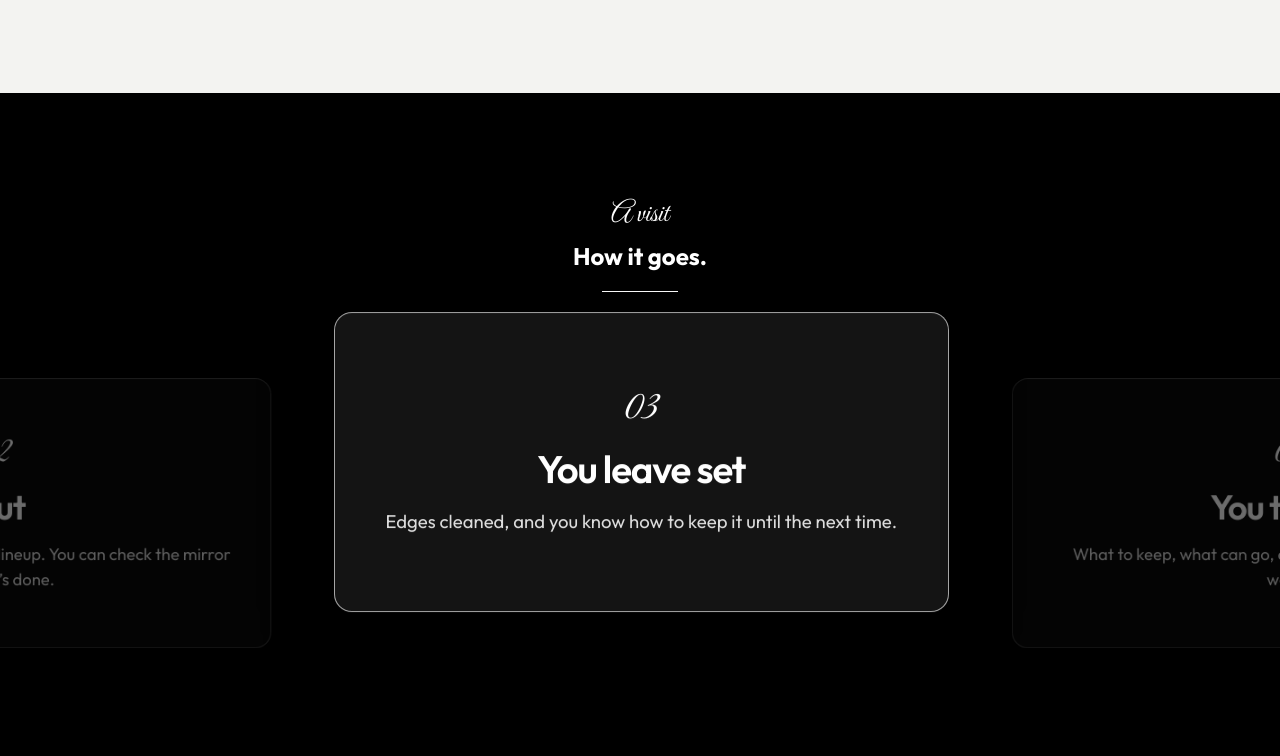
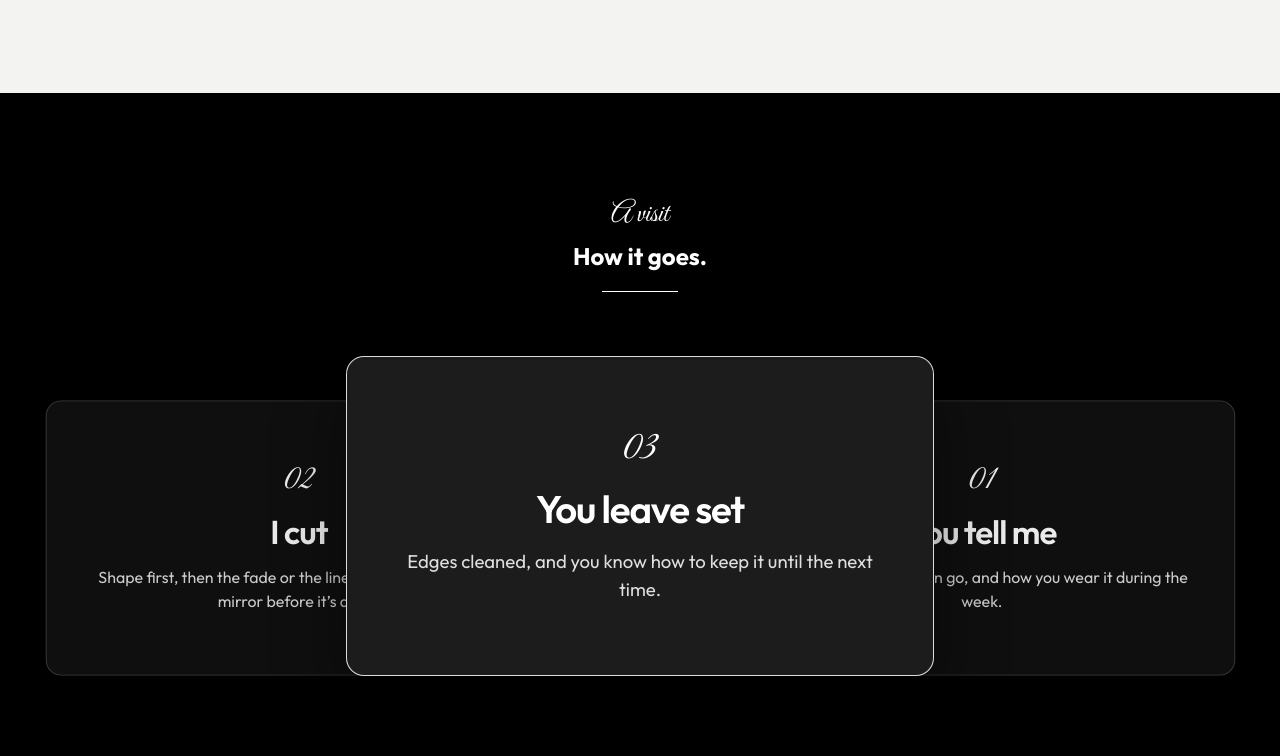
Before and after one commit to Tobitolos/valorafrocut, a plain HTML site: page index.html in a window 1280 px wide. Shown: the part 3084-3840 px from the top of the page. Drawn offline with Linux system fonts and the light colour scheme.

Commit message:
Show the visit slides on desktop and add a back-to-top button.
The row stayed blank until a scroll observer ran, so the slides never appeared or moved.

Co-authored-by: Cursor <cursoragent@cursor.com>

```diff
--- a/css/styles.css
+++ b/css/styles.css
@@ -373,45 +373,45 @@ h1, h2, h3, p { margin: 0; }
   background: #000;
   color: #fff;
   padding: 108px 0 120px;
-  overflow: hidden;
-  transform: translateY(150px);
-  opacity: 0;
-  transition: transform 1.05s cubic-bezier(0.16, 1, 0.3, 1), opacity 0.9s ease;
 }
-#how.steps-band.is-in { transform: none; opacity: 1; }
+#how.steps-band.rise { animation: lift-in 0.9s cubic-bezier(0.16, 1, 0.3, 1) both; }
 .steps-head { text-align: center; padding: 0 24px; margin-bottom: 8px; }
 .step-slider {
   position: relative;
-  width: 100%;
-  overflow: hidden;
-  padding: 54px 0 42px;
+  display: grid;
+  place-items: center;
+  width: min(1200px, 100%);
+  min-height: 460px;
+  margin: 0 auto;
+  padding: 28px 0 12px;
 }
-.step-track {
-  display: flex;
-  align-items: stretch;
-  will-change: transform;
-}
+.step-track { display: contents; }
 .step-slider .step {
-  flex: 0 0 min(640px, 48vw);
-  margin: 0 16px;
-  min-height: 300px;
+  grid-area: 1 / 1;
+  width: min(680px, 46vw);
+  min-height: 320px;
+  margin: 0;
   display: flex;
   flex-direction: column;
   justify-content: center;
-  padding: 48px 42px;
-  transform: scale(0.9) translateY(28px);
-  opacity: 0.42;
+  padding: 48px 44px;
+  background: #111;
+  opacity: 0.92;
   z-index: 1;
-  transition: transform 0.75s cubic-bezier(0.16, 1, 0.3, 1), opacity 0.75s ease, background 0.75s ease, border-color 0.75s ease, box-shadow 0.75s ease;
+  pointer-events: none;
+  transition: transform 0.8s cubic-bezier(0.16, 1, 0.3, 1), opacity 0.8s ease, background 0.8s ease, border-color 0.8s ease, box-shadow 0.8s ease;
 }
-.step-slider .step.is-current {
-  transform: scale(1) translateY(-26px);
+.step-slider .step[data-pos="0"] {
   opacity: 1;
-  background: rgba(255, 255, 255, 0.08);
-  border-color: rgba(255, 255, 255, 0.62);
-  box-shadow: 0 28px 70px rgba(0, 0, 0, 0.45);
-  z-index: 2;
+  z-index: 3;
+  pointer-events: auto;
+  transform: translateY(-22px) scale(1);
+  background: #1c1c1c;
+  border-color: rgba(255, 255, 255, 0.85);
+  box-shadow: 0 30px 70px rgba(0, 0, 0, 0.45);
 }
+.step-slider .step[data-pos="1"] { transform: translateX(58%) scale(0.86); }
+.step-slider .step[data-pos="-1"] { transform: translateX(-58%) scale(0.86); }
 .step-slider .step h3 { font-size: clamp(1.8rem, 3vw, 2.7rem); }
 .step-slider .step p { font-size: 1.16rem; max-width: 36rem; margin-left: auto; margin-right: auto; line-height: 1.5; }
 #how.steps-band h2,
@@ -430,7 +430,33 @@ h1, h2, h3, p { margin: 0; }
   background: #fff;
   transition: width 0.7s ease 0.2s;
 }
-#how.steps-band.is-in .steps-head h2::after { width: 76px; }
+#how.steps-band.rise .steps-head h2::after,
+#how.steps-band .steps-head h2::after { width: 76px; }
+@keyframes lift-in {
+  from { transform: translateY(90px); }
+  to { transform: none; }
+}
+.to-top {
+  position: fixed;
+  right: 28px;
+  bottom: 28px;
+  z-index: 35;
+  width: 54px;
+  height: 54px;
+  border-radius: 999px;
+  border: 1.5px solid #fff;
+  background: #000;
+  color: #fff;
+  cursor: pointer;
+  font-size: 1.3rem;
+  line-height: 1;
+  opacity: 0;
+  pointer-events: none;
+  transform: translateY(12px);
+  transition: opacity 0.3s ease, transform 0.3s ease, background 0.2s ease, color 0.2s ease;
+}
+.to-top.is-on { opacity: 1; pointer-events: auto; transform: none; }
+.to-top:hover { background: #fff; color: #000; }
 #visit {
   background: #fff;
   color: #111;
@@ -755,15 +781,14 @@ input:focus, select:focus, textarea:focus { border-color: #111; }
   .card img { height: 190px; }
   .card .btn { width: 100%; }
   #how.steps-band { padding: 72px 0 96px; }
-  .step-slider .step {
-    flex-basis: 64vw;
-    min-height: 250px;
-    margin: 0 10px;
-    padding: 32px 22px;
-  }
+  .step-slider { min-height: 390px; }
+  .step-slider .step { width: 74vw; min-height: 260px; padding: 32px 22px; }
   .step-slider .step h3 { font-size: 1.7rem; }
   .step-slider .step p { font-size: 1.02rem; }
-  .step-slider .step.is-current { transform: scale(1) translateY(-14px); }
+  .step-slider .step[data-pos="0"] { transform: translateY(-12px) scale(1); }
+  .step-slider .step[data-pos="1"] { transform: translateX(52%) scale(0.86); }
+  .step-slider .step[data-pos="-1"] { transform: translateX(-52%) scale(0.86); }
+  .to-top { right: 16px; bottom: calc(90px + env(safe-area-inset-bottom)); }
   .choice-grid { grid-template-columns: 1fr 1fr; }
   .map-frame iframe { height: 240px; }
   .sheet { padding: 18px; }
@@ -783,7 +808,6 @@ input:focus, select:focus, textarea:focus { border-color: #111; }
   .hero-copy { opacity: 1; transform: none; }
   .hero::before { transform: none; }
   [data-reveal] { opacity: 1; transform: none; clip-path: none; }
-  #how.steps-band { opacity: 1; transform: none; transition: none; }
-  #how.steps-band .section-head h2::after { width: 76px; transition: none; }
-  .step-track, .step-slider .step { transition: none; }
+  #how.steps-band.rise { animation: none; }
+  .step-slider .step, .to-top { transition: none; }
 }
--- a/index.html
+++ b/index.html
@@ -13,7 +13,7 @@
   <link rel="preconnect" href="https://fonts.googleapis.com">
   <link rel="preconnect" href="https://fonts.gstatic.com" crossorigin>
   <link href="https://fonts.googleapis.com/css2?family=Great+Vibes&family=Outfit:wght@400;500;600;700&display=swap" rel="stylesheet">
-  <link rel="stylesheet" href="css/styles.css?v=15">
+  <link rel="stylesheet" href="css/styles.css?v=23">
 </head>
 <body data-page="home">
   <a class="skip" href="#main">Skip to content</a>
@@ -125,17 +125,17 @@
       </div>
       <div class="step-slider" aria-roledescription="carousel" aria-label="How a visit goes">
         <div class="step-track">
-          <article class="step">
+          <article class="step" data-pos="0">
             <span class="step-no">01</span>
             <h3>You tell me</h3>
             <p>What to keep, what can go, and how you wear it during the week.</p>
           </article>
-          <article class="step">
+          <article class="step" data-pos="1">
             <span class="step-no">02</span>
             <h3>I cut</h3>
             <p>Shape first, then the fade or the lineup. You can check the mirror before it’s done.</p>
           </article>
-          <article class="step">
+          <article class="step" data-pos="-1">
             <span class="step-no">03</span>
             <h3>You leave set</h3>
             <p>Edges cleaned, and you know how to keep it until the next time.</p>
--- a/js/site.js
+++ b/js/site.js
@@ -294,107 +294,56 @@ function setupStepSlider() {
   const section = document.getElementById("how");
   if (!root || !section) return;
 
-  const track = root.querySelector(".step-track");
-  const originals = [...track.children];
-  const count = originals.length;
+  const cards = [...root.querySelectorAll(".step")];
+  const count = cards.length;
+  let index = 0;
   const reduce = window.matchMedia("(prefers-reduced-motion: reduce)").matches;
 
-  const lastClone = originals[count - 1].cloneNode(true);
-  const firstClone = originals[0].cloneNode(true);
-  lastClone.dataset.clone = "true";
-  firstClone.dataset.clone = "true";
-  lastClone.setAttribute("aria-hidden", "true");
-  firstClone.setAttribute("aria-hidden", "true");
-  track.prepend(lastClone);
-  track.append(firstClone);
-
-  let index = 1;
-  let timer = 0;
-
-  const slides = () => [...track.children];
-
-  function span() {
-    const card = track.children[0];
-    const style = getComputedStyle(card);
-    return card.offsetWidth + parseFloat(style.marginLeft) + parseFloat(style.marginRight);
-  }
-
-  function place(animate) {
-    const distance = span();
-    const offset = root.clientWidth / 2 - distance / 2 - index * distance;
-    track.style.transition = animate
-      ? "transform 0.8s cubic-bezier(0.16, 1, 0.3, 1)"
-      : "none";
-    if (!animate) void track.offsetWidth;
-    track.style.transform = `translate3d(${offset}px, 0, 0)`;
-    slides().forEach((slide, i) => {
-      const current = i === index;
-      slide.classList.toggle("is-current", current);
-      if (!slide.dataset.clone) slide.setAttribute("aria-hidden", current ? "false" : "true");
+  function render() {
+    cards.forEach((card, i) => {
+      let pos = i - index;
+      if (pos > count / 2) pos -= count;
+      if (pos < -count / 2) pos += count;
+      card.dataset.pos = String(pos);
+      card.setAttribute("aria-hidden", pos === 0 ? "false" : "true");
     });
   }
 
-  function settle() {
-    if (index === 0) index = count;
-    else if (index === count + 1) index = 1;
-    else return;
-    place(false);
+  function next() {
+    index = (index + 1) % count;
+    render();
   }
 
-  track.addEventListener("transitionend", (event) => {
-    if (event.target !== track || event.propertyName !== "transform") return;
-    settle();
+  render();
+  if (!reduce) window.setInterval(next, 2600);
+
+  if (section.getBoundingClientRect().top > window.innerHeight * 0.75 && !reduce) {
+    const observer = new IntersectionObserver(
+      (entries) => {
+        if (!entries.some((entry) => entry.isIntersecting)) return;
+        section.classList.add("rise");
+        observer.disconnect();
+      },
+      { threshold: 0.2 }
+    );
+    observer.observe(section);
+  }
+}
+
+function setupToTop() {
+  const button = document.createElement("button");
+  button.type = "button";
+  button.className = "to-top";
+  button.setAttribute("aria-label", "Back to top");
+  button.textContent = "↑";
+  document.body.append(button);
+
+  const toggle = () => button.classList.toggle("is-on", window.scrollY > 500);
+  window.addEventListener("scroll", toggle, { passive: true });
+  toggle();
+  button.addEventListener("click", () => {
+    window.scrollTo({ top: 0, behavior: "smooth" });
   });
-
-  function next() {
-    index += 1;
-    place(true);
-  }
-
-  function start() {
-    if (reduce) return;
-    window.clearInterval(timer);
-    timer = window.setInterval(next, 2800);
-  }
-
-  function stop() {
-    window.clearInterval(timer);
-  }
-
-  root.addEventListener("mouseenter", stop);
-  root.addEventListener("mouseleave", start);
-  root.addEventListener("focusin", stop);
-  root.addEventListener("focusout", start);
-  window.addEventListener("resize", () => place(false));
-
-  const reveal = new IntersectionObserver(
-    (entries) => {
-      entries.forEach((entry) => {
-        if (!entry.isIntersecting) return;
-        section.classList.add("is-in");
-        reveal.disconnect();
-      });
-    },
-    { threshold: 0.22 }
-  );
-  if (reduce) section.classList.add("is-in");
-  else reveal.observe(section);
-
-  if (!reduce) {
-    window.addEventListener(
-      "scroll",
-      () => {
-        const rect = section.getBoundingClientRect();
-        const passed = (window.innerHeight - rect.top) / (window.innerHeight + rect.height);
-        const lift = Math.max(0, Math.min(48, (passed - 0.2) * 80));
-        root.style.transform = `translateY(${-lift}px)`;
-      },
-      { passive: true }
-    );
-  }
-
-  place(false);
-  start();
 }
 
 function setupMotion() {
@@ -493,3 +442,4 @@ setupServicePicks();
 setupScrollSpy();
 setupMotion();
 setupStepSlider();
+setupToTop();
```
